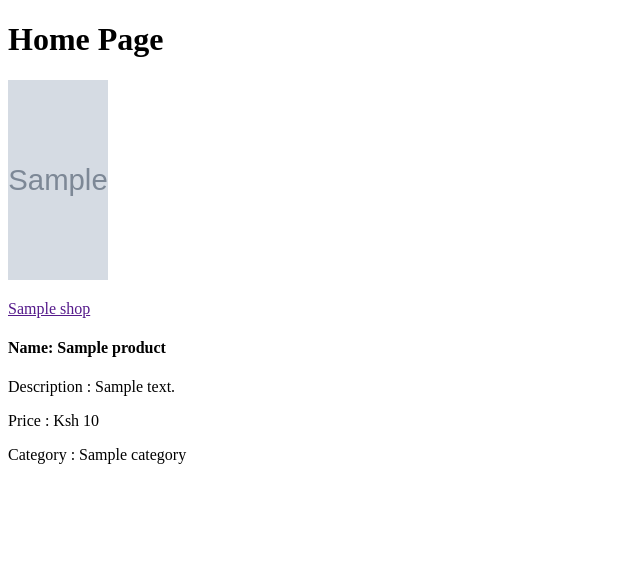
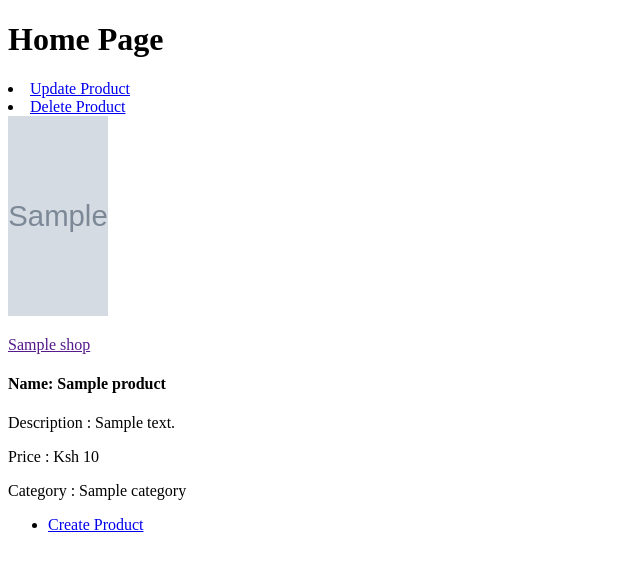
Before and after one commit to SammyMusyoki/Ecommerce, a Django app: page / in a window 1280 px wide. Shown: the part 158-729 px from the top of the page, without its empty margins (0-640 px from the left). Run offline with Django 3.2, Linux system fonts and the light colour scheme; tables that the repository leaves empty hold one stand-in row (values such as "Sample post"); grey boxes marked "Sample" are stand-in pictures.

Commit message:
delete-product-add

```diff
--- a/shop/models.py
+++ b/shop/models.py
@@ -30,7 +30,7 @@ class Products(models.Model):
     product_shop = models.ForeignKey(Shop, on_delete=models.CASCADE)
     price = models.IntegerField(default=0)
     category = models.ForeignKey(Category, on_delete=models.CASCADE, default=1)
-    description = models.CharField(max_length=255, default='', blank=True, null=True)
+    description = models.TextField(default='')
     image = models.ImageField(upload_to='products/images/')
 
     @staticmethod
--- a/shop/templates/shop/create_product.html
+++ b/shop/templates/shop/create_product.html
@@ -8,7 +8,7 @@ Create Product
     <form action="" method="POST">
         {% csrf_token %}
         {{ form.as_p}}
-        <button type="submit">Create</button>
+        <button type="submit">Create Product</button>
     </form>
 
 {% endblock %}
--- a/shop/templates/shop/home.html
+++ b/shop/templates/shop/home.html
@@ -3,6 +3,8 @@
 {% block content %}
 <h1>Home Page</h1>
  {% for product in products %}
+    <li><a href="{% url 'update-product' product.id %}">Update Product</a></li>
+    <li><a href="{% url 'delete-product' product.id %}">Delete Product</a></li>
     <img src="{{product.image.url}}" alt="" width="100px" height="200px"><br>
     <p><a href="">{{product.product_shop}}</a></p>
     <h4>Name: {{ product.name}}</h4>
@@ -10,4 +12,11 @@
     <p>Price : Ksh {{product.price}}</p>
     <p>Category : {{product.category}}</p>
  {% endfor%}
+
+ <div class="links">
+    <ul>
+        <li><a href="{% url 'create-product' %}">Create Product</a></li>
+    </ul>
+
+ </div>
 {% endblock %}
--- a/shop/templates/shop/update_product.html
+++ b/shop/templates/shop/update_product.html
@@ -1,4 +1,4 @@
-{% extends 'user/base.html' %}
+{% extends 'users/base.html' %}
 
 {% block title %}
 Update Product
--- a/shop/urls.py
+++ b/shop/urls.py
@@ -4,6 +4,8 @@ from . import views
 urlpatterns = [
     path('', views.home, name='home'),
     path('vendor-shop/<str:id>', views.vendor_shop, name='vendor-shop'),
-    path('create-product/', views.create_product, name='create-product'),
-    path('update-product/<str:id>/', views.update_product, name='update-product'),
+
+    path('product/create-product/', views.create_product, name='create-product'),
+    path('product/update-product/<str:id>/', views.update_product, name='update-product'),
+    path('product/delete-product/<str:id>/', views.delete_product, name='delete-product'),
 ]
--- a/shop/views.py
+++ b/shop/views.py
@@ -1,6 +1,7 @@
 from django.shortcuts import render, redirect, get_object_or_404
 from .models import Category, Products, Shop, Order
 from .forms import CreateProductForm, UpdateProductForm
+from .decorators import customer_required, vendor_required
 
 # Create your views here.
 
@@ -23,13 +24,17 @@ def vendor_shop(request, pk):
     }
     return render(request, 'shop/vendor_shop.html', context)
 
-
+# @login_required(login_url='login')
+# @vendor_required
+# Requires user to be logged in to create product and if user is_vendor
 def create_product(request):
-    form = CreateProductForm(request.POST or None)
+    form = CreateProductForm(request.POST)
 
     if request.method == 'POST':
+        form = CreateProductForm(request.POST)
         if form.is_valid():
-            form.save()
+            product = Products.objects.create(**form.cleaned_data)
+            product.save()
             return redirect('home')
 
     context = {
@@ -38,17 +43,32 @@ def create_product(request):
 
     return render(request, 'shop/create_product.html', context)
 
-def update_product(request, pk):
-    data = get_object_or_404(Products, id=pk)
-    form = UpdateProductForm(instance=data)
+# @login_required(login_url='login')
+# @vendor_required
+# Requires user to be logged in to Update product and if user is_vendor
+def update_product(request, id):
+    product = get_object_or_404(Products, id=id)
+    form = UpdateProductForm(instance=product)
 
     if request.method == 'POST':
-        form = UpdateProductForm(request.POST, instance=data)
+        form = UpdateProductForm(request.POST, instance=product)
         if form.is_valid():
             form.save()
             return redirect('home')
 
     context = {
-        'form' : form
+        'form' : form,
         }
-    return render(request, 'shop/create_product.html', context)
+    return render(request, 'shop/update_product.html', context)
+
+# @login_required(login_url='login')
+# @vendor_required
+# Requires user to be logged in to delete product and if user is_vendor
+def delete_product(request, id):
+    product = get_object_or_404(Products, id=id)
+
+    if request.method == 'POST':
+        product.delete()
+        return redirect('home')
+
+    return render(request, 'shop/delete_product.html')
```
Also changed, not shown: shop/templates/shop/delete_product.html (added, +15 -0 lines), users/views.py (+8 -9 lines), shop/decorators.py (renamed from users/decorators.py), shop/migrations/0003_alter_products_description.py (added).
